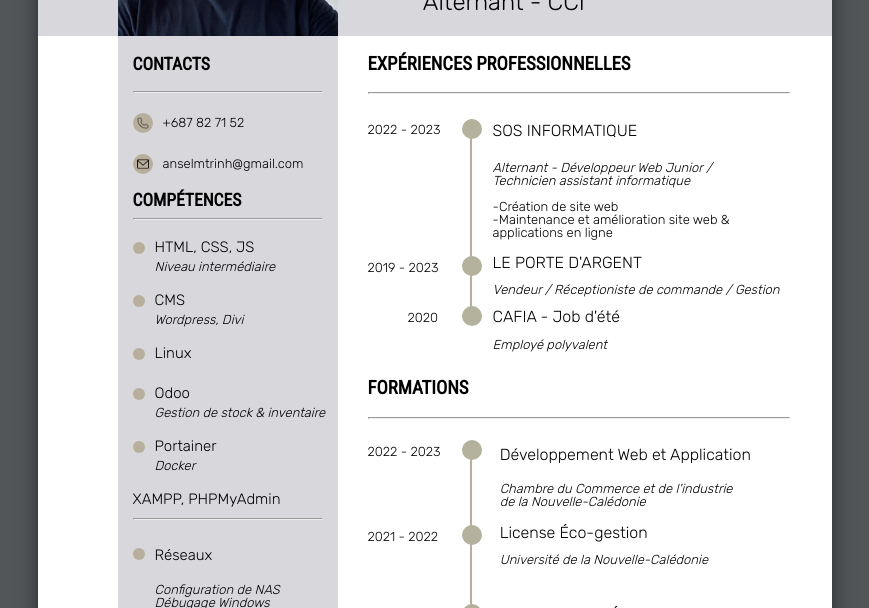
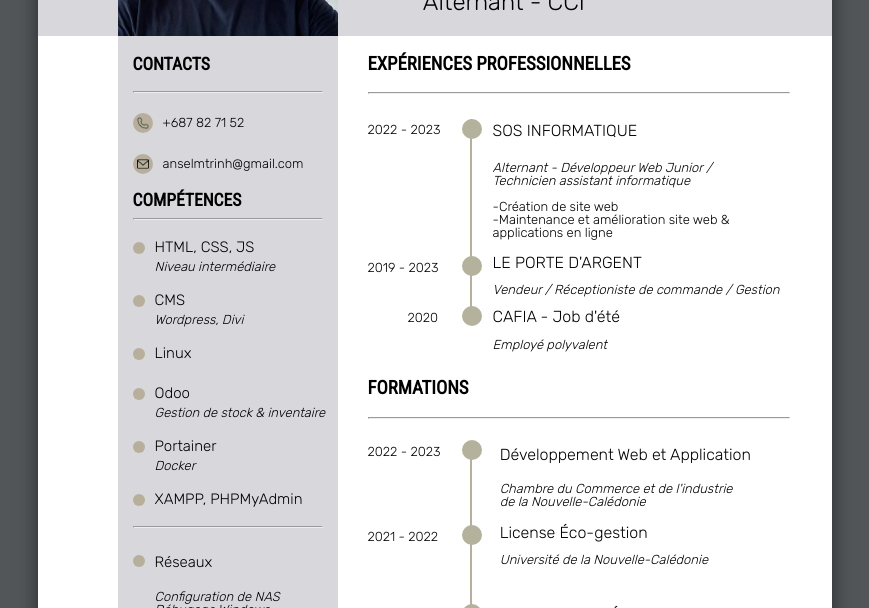
Before and after one commit to AnselmTrinh/anselmtrinhCV, a plain HTML site: page index.html in a window 1280 px wide. Shown: the part 192-800 px from the top of the page, without its empty margins (205-1074 px from the left). Drawn offline with Linux system fonts and the light colour scheme.

Commit message:
finalcommit

```diff
--- a/index.html
+++ b/index.html
@@ -80,8 +80,11 @@
                   <p style="font-style: italic">Docker</p>
                 </div>
               </span>
+              <span class="vert_div">
+                <div class="vert_round"></div>
               <h4>XAMPP, PHPMyAdmin</h4>
             </div>
+            </span>
             <hr class="hr_court" />
             <span class="vert_div">
               <div class="vert_round_reseaux"></div>
```
